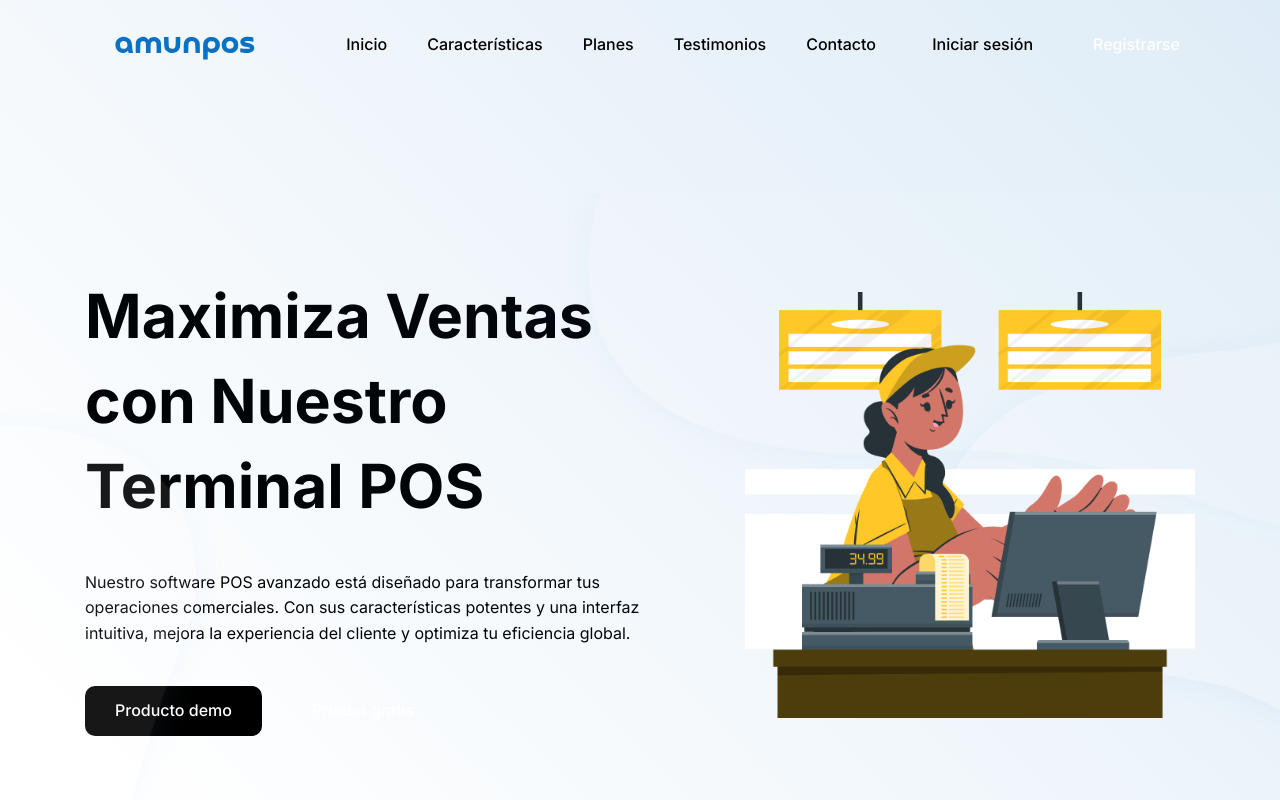
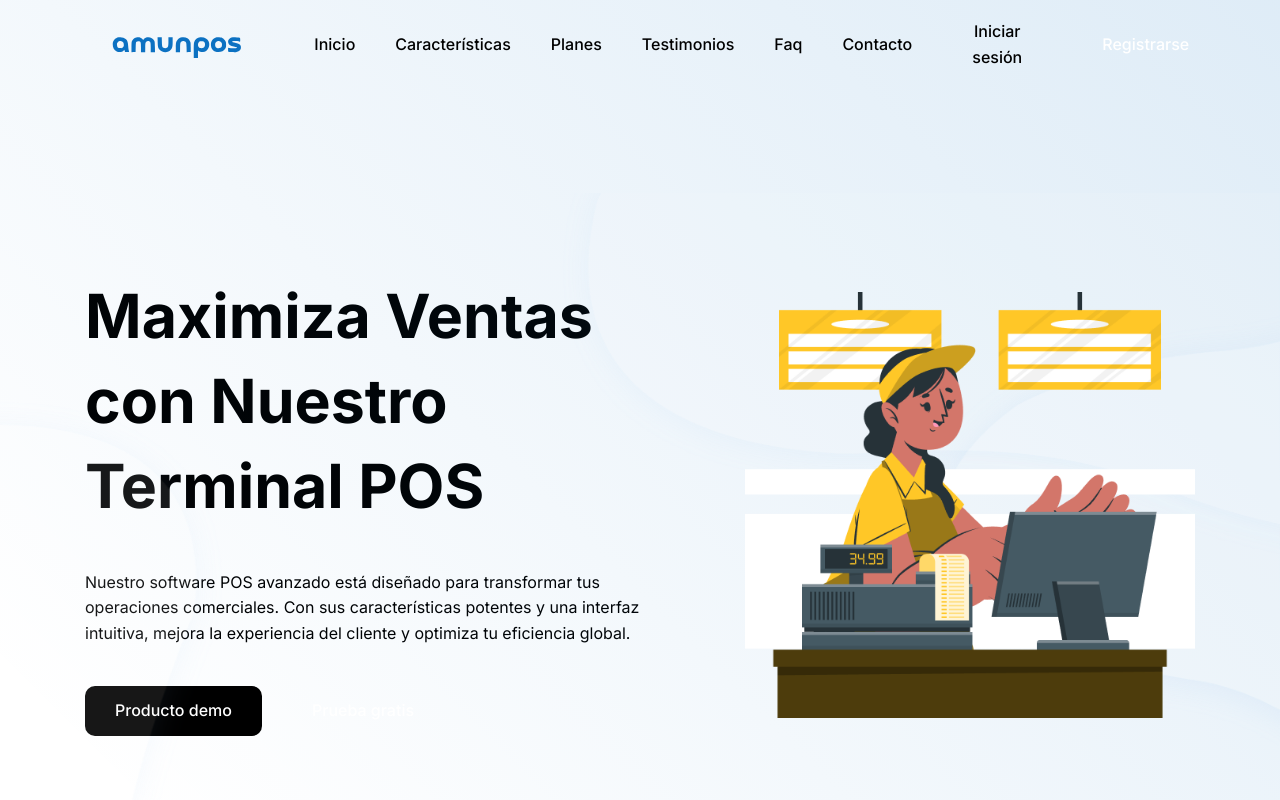
Before and after one commit to Aegox/amunpos-website, a Next.js app: page / in a window 1280 px wide. Shown: the top 800 px of the page. Built offline with nearby package versions, Linux system fonts and the light colour scheme.

Commit message:
add functionality to navbar and scroll

```diff
--- a/src/app/components/Card.tsx
+++ b/src/app/components/Card.tsx
@@ -8,7 +8,7 @@ interface CardProps {
 
 const Card: React.FC<CardProps> = ({ title, text, icon }) => {
   return (
-  <article className="flex flex-col justify-between gap-3 bg-white w-full sm:w-[45%] xl:w-[22%] px-[20px] pt-[45px] pb-[40px] rounded-xl transition-transform duration-400 hover:shadow-2xl hover:-translate-y-2 shadow-features z-30">
+    <article className="flex flex-col justify-between gap-3 bg-white w-full sm:w-[45%] xl:w-[20%] px-[20px] pt-[45px] pb-[40px] rounded-xl transition-transform duration-400 hover:shadow-2xl hover:-translate-y-2 shadow-features z-30">
       <img src={icon} alt="a shop svg for section features" className="h-[55px] w-[57px]"/>
       <h3 className="text-[var(--heading-color)] text-[1.4rem]">{title}</h3>
       <p className="text-[var(--body-color)]">{text}</p>
--- a/src/app/components/Contact.tsx
+++ b/src/app/components/Contact.tsx
@@ -9,9 +9,10 @@ const Contacto: React.FC  = () => {
            initial={{ opacity: 0, y: 0 }}
             whileInView={{ opacity: 1, y: 0 }}
             viewport={{ once: true, amount: 0.3 }}
-            transition={{ duration: 0.7 }}
+            transition={{ duration: 0.6 }}
+
     >
-    <div id="contacto" className="relative">
+    <div id="Contacto" className="relative">
       <div className="h-[50px] lg:h-[40px]"></div>
       <div className="container mx-auto">
         <div className="flex flex-col xl:flex-row-reverse items-center justify-center">
@@ -19,7 +20,7 @@ const Contacto: React.FC  = () => {
             initial={{ opacity: 0, x: -50 }}
             whileInView={{ opacity: 1, x: 0 }}
             viewport={{ once: true, amount: 0.3 }}
-            transition={{ duration: 0.4 }}
+            transition={{ duration: 0.6 }}
             className="flex justify-center w-full h-full min-w-[45%] md:w-[45%] 2xl:w-1/2 mb-6 xl:mb-0 xl:order-last"
           >
             <div className="text-center">
--- a/src/app/components/Features.tsx
+++ b/src/app/components/Features.tsx
@@ -34,7 +34,7 @@ const cardData: CardDataProps[] = [
 
 const Features: React.FC = () => {
   return (
-    <div className="relative w-full pt-35 pb-32 flex flex-col items-center">
+    <div id="Caracteristicas" className="relative w-full pt-35 pb-32 flex flex-col items-center">
       <motion.div
         initial={{ opacity: 0, y: -20 }}
             whileInView={{ opacity: 1, y: 0 }}
--- a/src/app/components/Hero.tsx
+++ b/src/app/components/Hero.tsx
@@ -3,7 +3,7 @@ import Button from "./Button";
 
 const Hero: React.FC = () => {
   return (
-    <div className="relative flex flex-col-reverse gap-15 lg:flex-row items-center justify-center relative w-full h-full lg:h-[900px] overflow-hidden pt-[150px] px-10 z-30 lg:pb-10 pb-20">
+    <div id="Inicio" className="relative flex flex-col-reverse gap-15 lg:flex-row items-center justify-center relative w-full h-full lg:h-[900px] overflow-hidden pt-[150px] px-10 z-30 lg:pb-10 pb-20">
 <div className="absolute z-30 -top-20 -right-20 w-[450px] h-[450px] bg-[var(--primary-color)] rounded-full filter blur-3xl opacity-15"></div>
       <img
         src="/hero_bg2.png"
--- a/src/app/components/NavBar.tsx
+++ b/src/app/components/NavBar.tsx
@@ -1,6 +1,7 @@
 'use client';
 import React, { useState, useEffect } from "react";
 import Image from "next/image";
+import Link from "next/link";
 import Button from "./Button";
 
 const NavBar: React.FC = () => {
@@ -43,6 +44,7 @@ const NavBar: React.FC = () => {
       }`}
     >
       <div className="w-[1370px] flex px-5 justify-between xl:gap-10 lg:px-20 items-center h-[90px]">
+        <Link href="/">
           <Image
             src="/logo.svg"
             width={210}
@@ -50,15 +52,49 @@ const NavBar: React.FC = () => {
             alt="logo"
             className="pb-2 cursor-pointer z-50"
           />
+        </Link>
 
         {/* Menú para pantallas grandes */}
+
 <ul className="hidden xl:flex gap-10">
-          <li className="cursor-pointer transition-colors duration-300 ease-in-out hover:text-[var(--primary-color)]">Inicio</li>
-          <li className="cursor-pointer transition-colors duration-300 ease-in-out hover:text-[var(--primary-color)]">Características</li>
-          <li className="cursor-pointer transition-colors duration-300 ease-in-out hover:text-[var(--primary-color)]">Planes</li>
-          <li className="cursor-pointer transition-colors duration-300 ease-in-out hover:text-[var(--primary-color)]">Testimonios</li>
-          <li className="cursor-pointer transition-colors duration-300 ease-in-out hover:text-[var(--primary-color)]">Contacto</li>
+  <Link
+    href="#Inicio"
+    className="cursor-pointer transition-colors duration-300 ease-in-out hover:text-[var(--primary-color)]"
+  >
+    Inicio
+  </Link>
+  <Link
+    href="#Caracteristicas"
+    className="cursor-pointer transition-colors duration-300 ease-in-out hover:text-[var(--primary-color)]"
+  >
+    Características
+  </Link>
+  <Link
+    href="#Planes"
+    className="cursor-pointer transition-colors duration-300 ease-in-out hover:text-[var(--primary-color)]"
+  >
+    Planes
+  </Link>
+  <Link
+    href="#Testimonios"
+    className="cursor-pointer transition-colors duration-300 ease-in-out hover:text-[var(--primary-color)]"
+  >
+    Testimonios
+  </Link>
+  <Link
+    href="#Faq"
+    className="cursor-pointer transition-colors duration-300 ease-in-out hover:text-[var(--primary-color)]"
+  >
+    Faq
+  </Link>
+  <Link
+    href="#Contacto"
+    className="cursor-pointer transition-colors duration-300 ease-in-out hover:text-[var(--primary-color)]"
+  >
+    Contacto
+  </Link>
 </ul>
+
 
         {/* Botones para pantallas grandes */}
         <section className="hidden xl:flex gap-10">
--- a/src/app/components/Pricing.tsx
+++ b/src/app/components/Pricing.tsx
@@ -62,7 +62,7 @@ const pricingPlans: PricingPlan[] = [
 
 const Pricing: React.FC = () => {
   return (
-    <section className="relative flex flex-col justify-center items-center px-5 pb-22 pt-30 bg-[var(--body-color)] pricing-gradient">
+    <section id="Planes" className="relative flex flex-col justify-center items-center px-5 pb-22 pt-30 bg-[var(--body-color)] pricing-gradient">
       {/* Imágenes en el fondo */}
       <img src="/Vector3.svg" alt="a vector shape" className="absolute top-45 right-0 z-[-1]" />
       <img src="/dot.svg" alt="a vector shape" className="absolute top-80 left-50 z-[-1]" />
--- a/src/app/components/Questions.tsx
+++ b/src/app/components/Questions.tsx
@@ -44,6 +44,7 @@ const Questions: React.FC = () => {
             viewport={{ once: true, amount: 0.3 }}
             transition={{ duration: 0.7 }}
             className="flex flex-col items-center py-28 px-5 lg:px-[10%] w-full h-full "
+            id="Faq"
     >
     <motion.div
            initial={{ opacity: 0, y: -25 }}
--- a/src/app/components/Testimonials.tsx
+++ b/src/app/components/Testimonials.tsx
@@ -93,7 +93,7 @@ const Testimonials = () => {
     }, [currentIndex, cardWidth]);
 
     return (
-        <section className="flex flex-col items-center w-full h-full py-25 px-10 overflow-x-hidden">
+        <section id="Testimonios" className="flex flex-col items-center w-full h-full py-25 px-10 overflow-x-hidden">
           <motion.div
         initial={{ opacity: 0, y: -20 }}
             whileInView={{ opacity: 1, y: 0 }}
--- a/src/app/globals.css
+++ b/src/app/globals.css
@@ -23,6 +23,10 @@
 
 .pricing-gradient {
   background: linear-gradient(90deg, #f8f8ff 0.81%, rgba(248, 248, 255, 0) 100%);
+}
+
+html {
+  scroll-behavior: smooth;
 }
 
 body {
```
Lines whose indentation alone changed are shown as unchanged.
